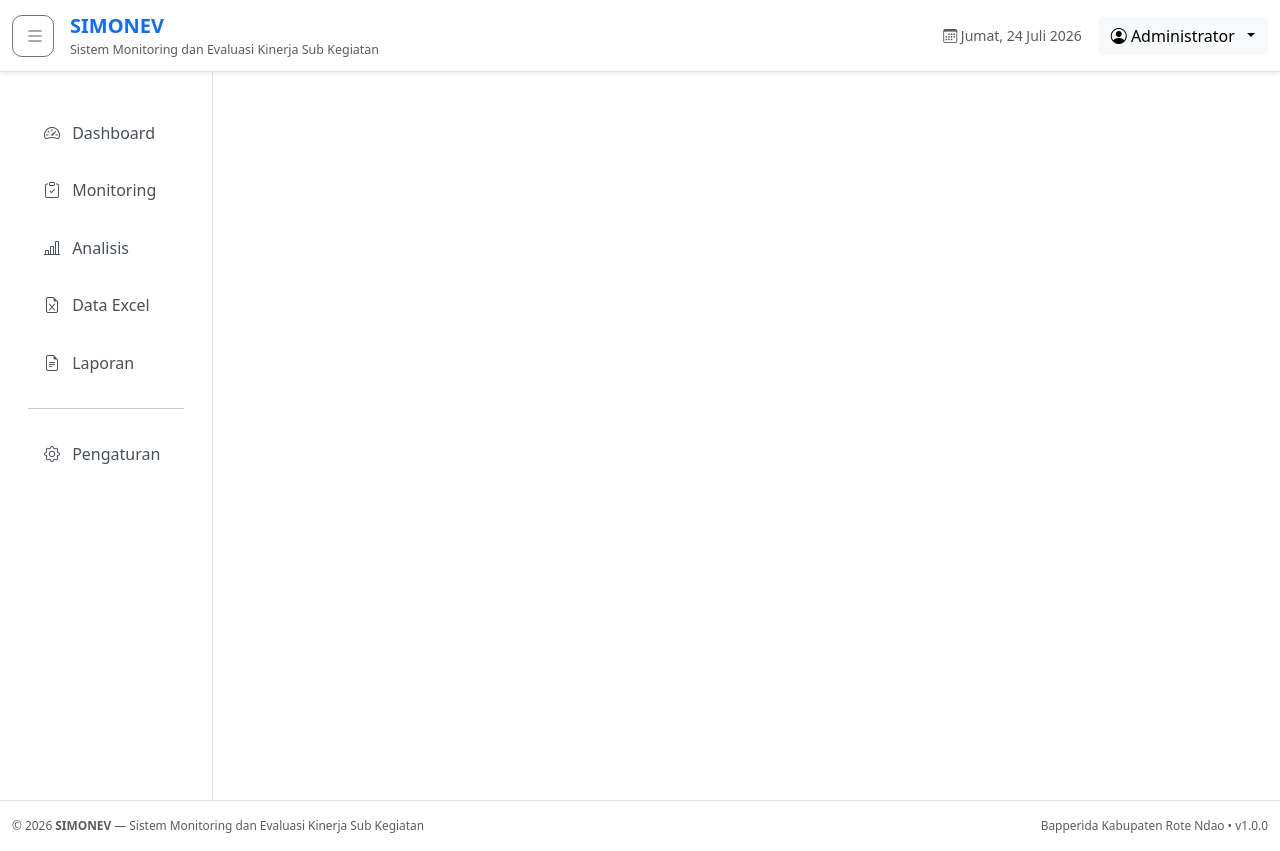
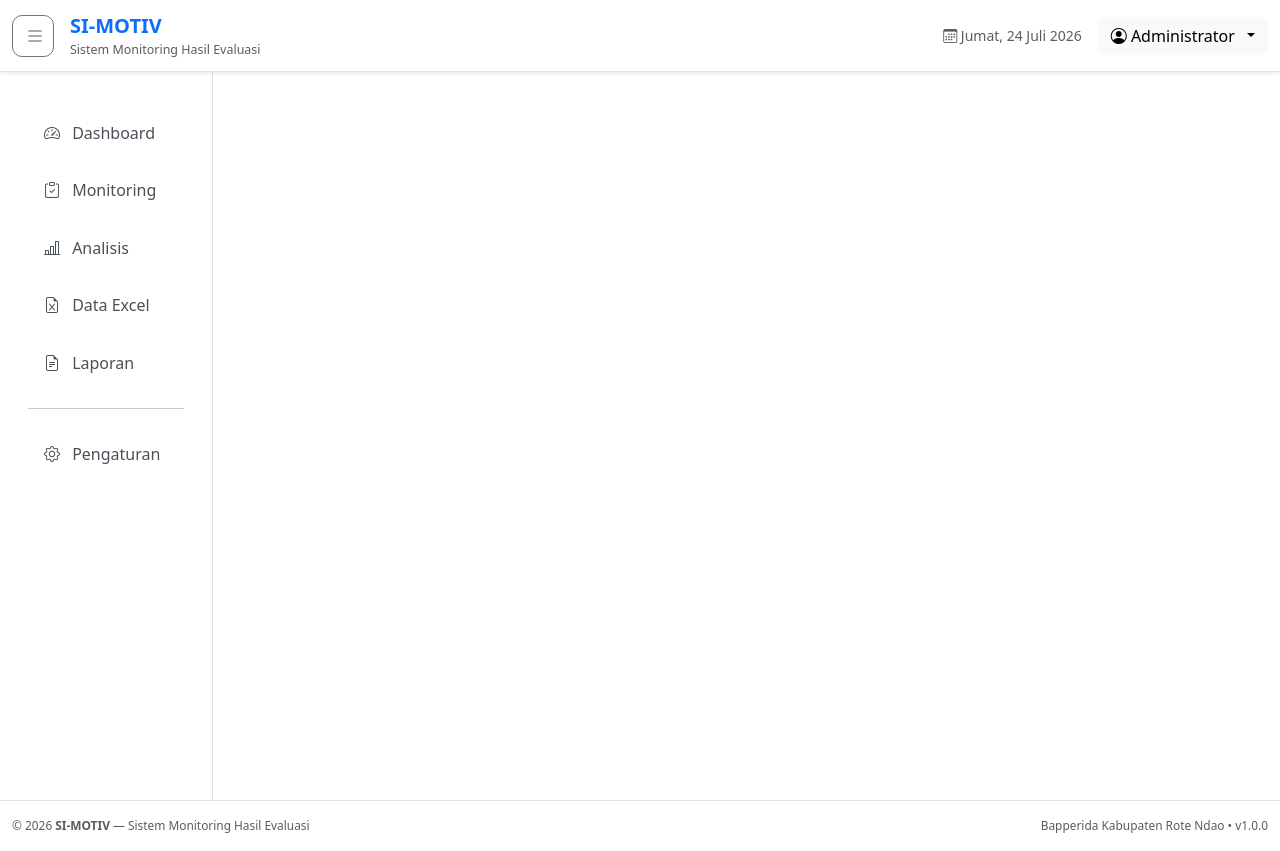
Before and after one commit to safridwirizky/simonev, a Flask app: template templates/base.html in a window 1280 px wide. Run offline with Flask 3, Linux system fonts and the light colour scheme; the template is opened without the code that fills it, so the values that code supplies are empty; parts of the project's set-up code (start-up, migrations or seed data) failed here and were passed over; some libraries are stand-ins or nearby versions.

Commit message:
change name

```diff
--- a/templates/components/footer.html
+++ b/templates/components/footer.html
@@ -5,8 +5,8 @@
 
             <div class="text-muted small">
                 © {{ current_year or 2026 }}
-                <strong>SIMONEV</strong> —
-                Sistem Monitoring dan Evaluasi Kinerja Sub Kegiatan
+                <strong>SI-MOTIV</strong> —
+                Sistem Monitoring Hasil Evaluasi
             </div>
 
             <div class="text-muted small mt-2 mt-md-0">
--- a/templates/components/navbar.html
+++ b/templates/components/navbar.html
@@ -11,11 +11,11 @@
         <!-- Brand -->
         <div class="d-flex flex-column">
             <span class="fw-bold fs-5 text-primary">
-                SIMONEV
+                SI-MOTIV
             </span>
 
             <small class="text-muted">
-                Sistem Monitoring dan Evaluasi Kinerja Sub Kegiatan
+                Sistem Monitoring Hasil Evaluasi
             </small>
         </div>
 
```
